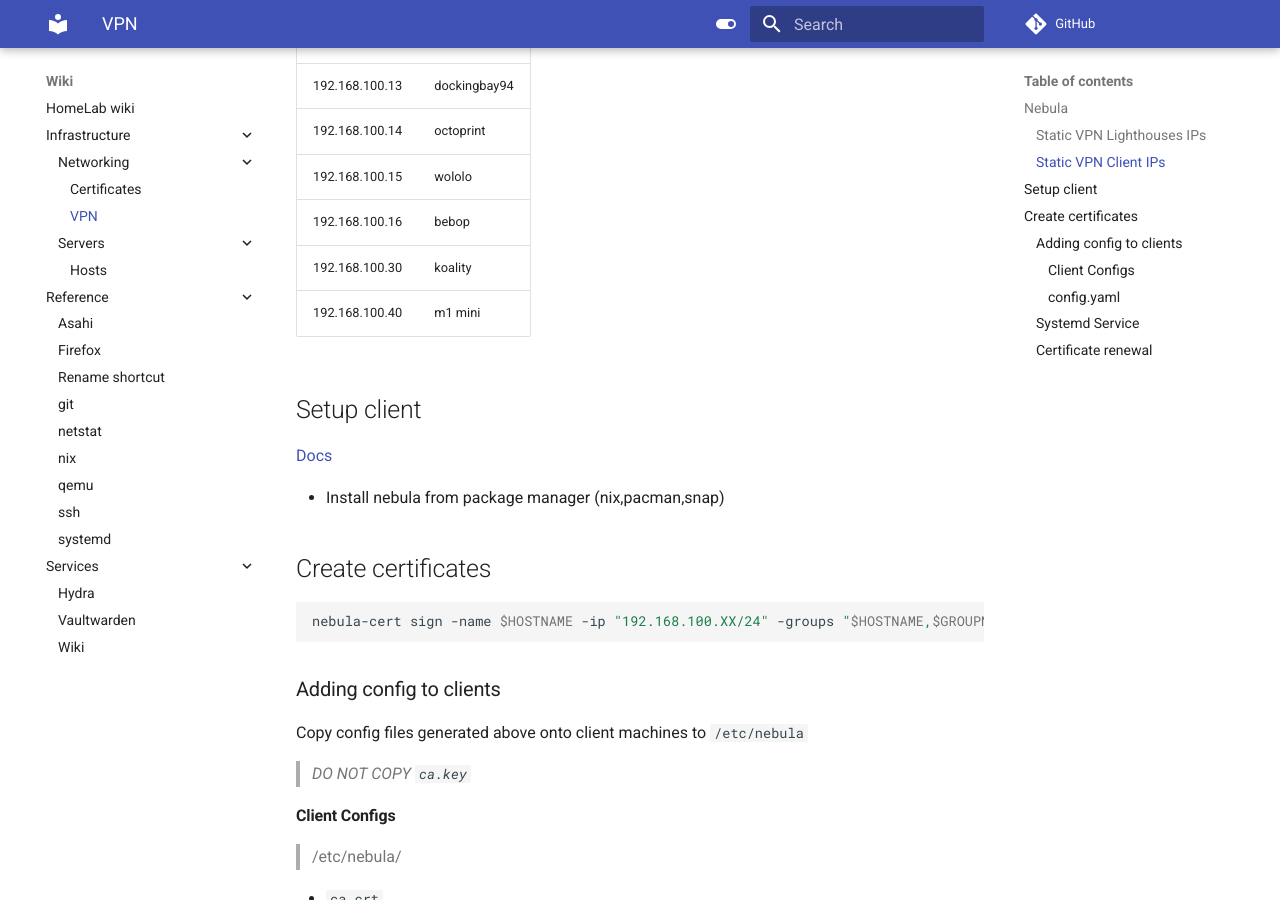
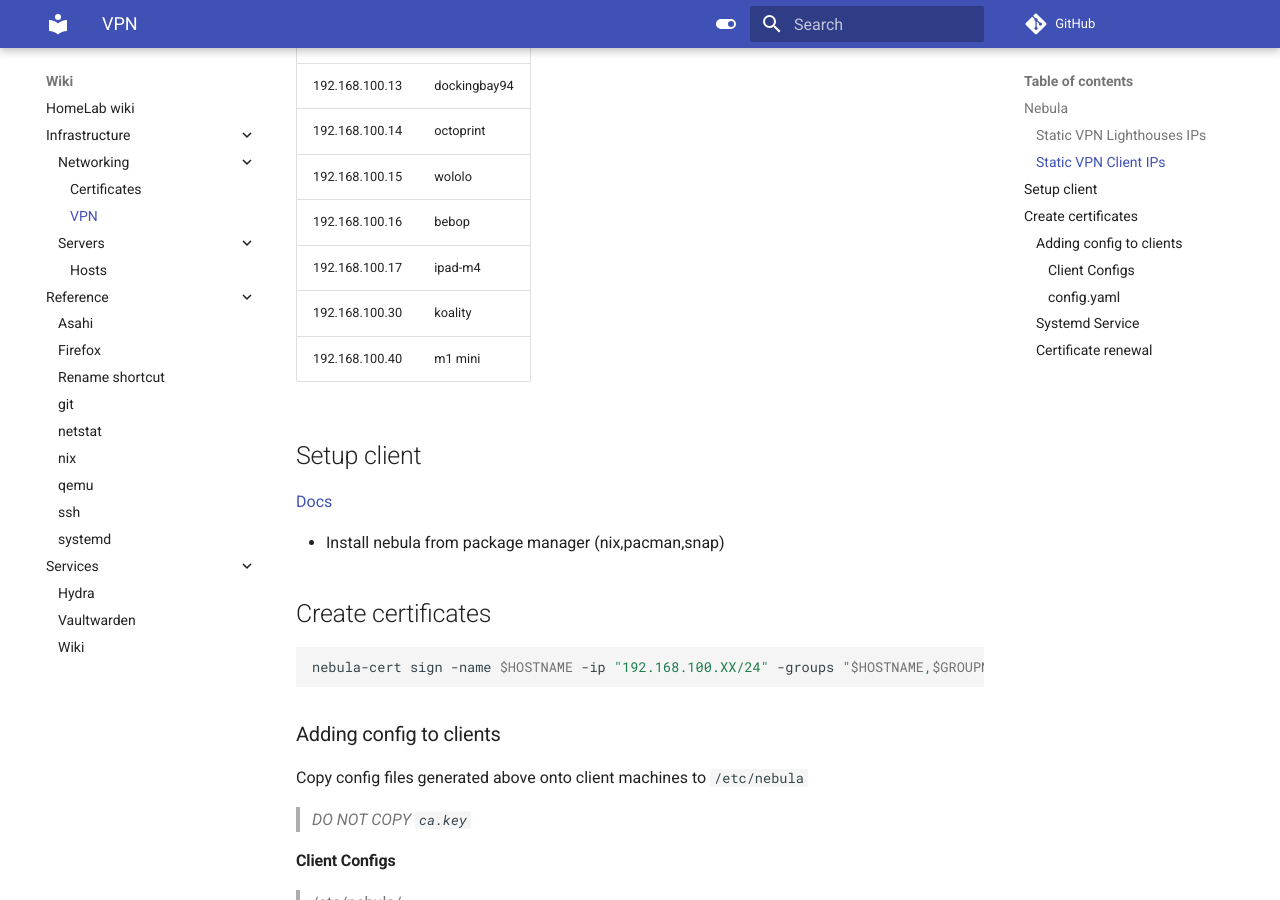
Before and after one commit to icecreammatt/wiki, an MkDocs documentation site: the page built from docs/infrastructure/networking/vpn.md, in a window 1280 px wide and 900 px high, scrolled down 581 px. Built offline with MkDocs 1.6.1 and Material for MkDocs 9.7.7, drawn with Linux system fonts in a browser that asks for light colours; comment, search, counter and statistics services are not loaded.

Commit message:
docs: add ipad to vpn list

```diff
--- a/docs/infrastructure/networking/vpn.md
+++ b/docs/infrastructure/networking/vpn.md
@@ -20,6 +20,7 @@
 | 192.168.100.14  | octoprint    |
 | 192.168.100.15  | wololo       |
 | 192.168.100.16  | bebop        |
+| 192.168.100.17  | ipad-m4      |
 | 192.168.100.30  | koality      |
 | 192.168.100.40  | m1 mini      |
 
```
